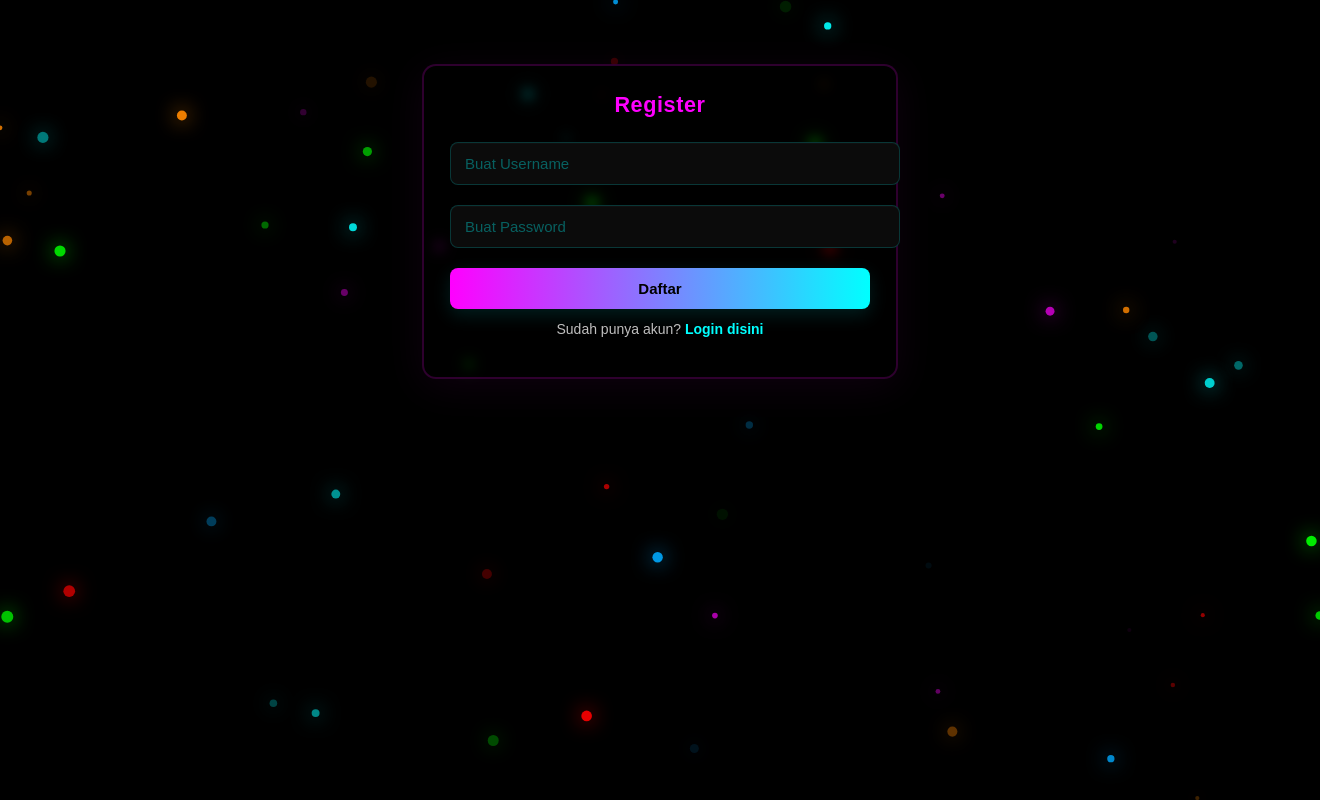
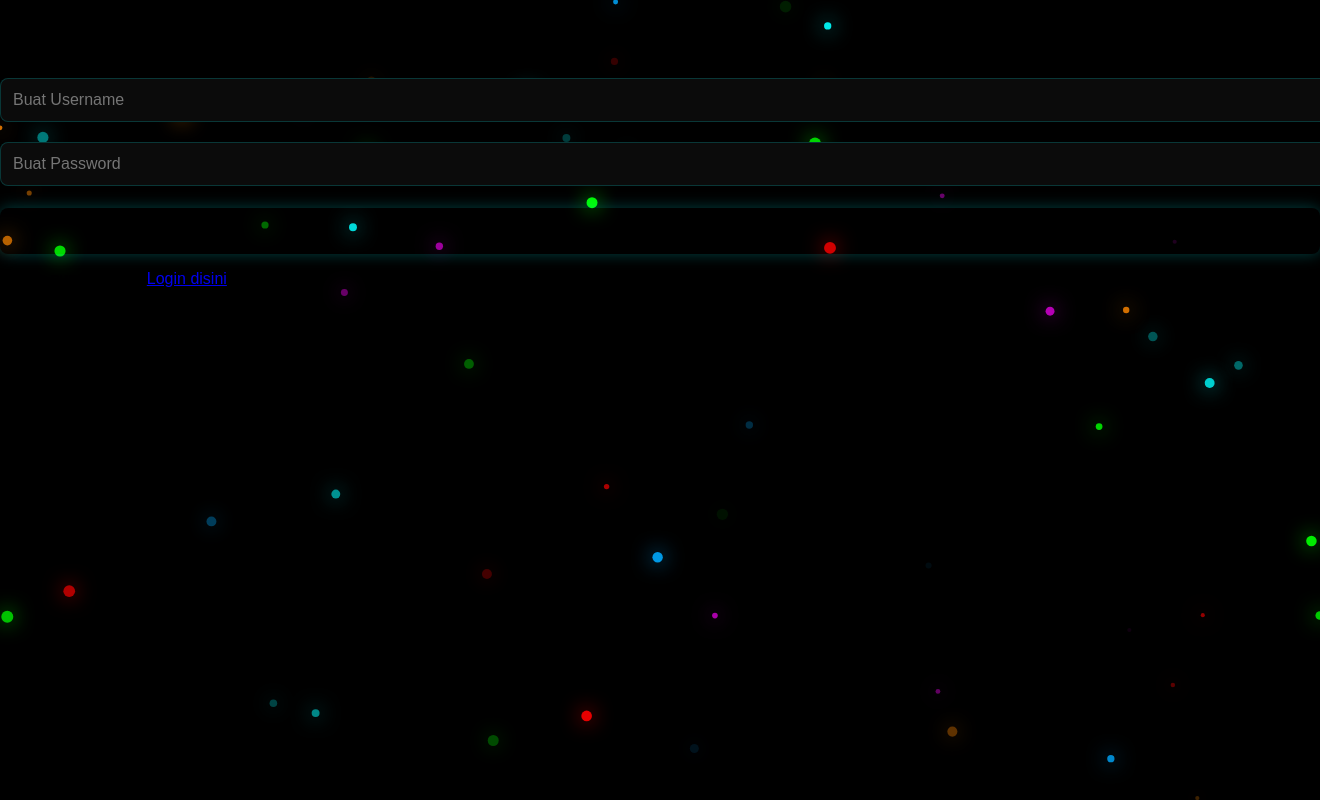
Before and after one commit to MiftahulKhoiri/BagusMedia_web_server, a Flask app: page /register in a window 1320 px wide; the page is wider, and only the part inside the window is pictured. Run offline with Flask 3, Linux system fonts and the light colour scheme.

Commit message:
Update form.css

```diff
--- a/app/static/css/form.css
+++ b/app/static/css/form.css
@@ -1,142 +1,30 @@
-/* =========================
-   form.css
-   Gaya responsif untuk kotak form (login / register)
-   Warna dan efek disesuaikan gaya neon proyek
-   ========================= */
-
-/* Variabel warna (mudah diubah satu tempat) */
-:root{
-    --neon-cyan: #00ffff;
-    --neon-pink: #ff00ff;
-    --bg-alpha: 0.65;
-    --form-max-width: 420px;
-}
-
-/* ===== Struktur dasar halaman ===== */
-/* Pastikan form terlihat rapi di semua layar */
-.form-box {
-    width: 92%;                     /* responsif di HP */
-    max-width: var(--form-max-width);/* batas maksimal di layar besar */
-    padding: 26px;
-    margin: 8vh auto;               /* menjaga jarak atas untuk tampilan mobile */
-    background: rgba(0,0,0,var(--bg-alpha)); /* latar semi-transparan */
-    border-radius: 14px;
-    color: #fff;
-    text-align: center;
-    box-shadow: 0 8px 40px rgba(0,255,255,0.06); /* sedikit glow halus */
-    border: 2px solid rgba(0,255,255,0.12);      /* garis tipis neon */
-    backdrop-filter: blur(6px);     /* blur latar belakang untuk efek modern */
-    -webkit-backdrop-filter: blur(6px);
-}
-
-/* ===== Judul ===== */
-.form-box h2 {
-    margin: 0 0 14px 0;
-    font-size: 1.35rem;
-    letter-spacing: 0.6px;
-    color: var(--neon-cyan);
-}
-
-/* ===== Input Field ===== */
-/* Desain input agar mudah disentuh di layar sentuh */
-.form-box input[type="text"],
-.form-box input[type="password"],
-.form-box input[type="email"],
-.form-box input[type="tel"] {
-    width: 100%;
-    padding: 12px 14px;
+/* Input field (Username & Password) */
+.form-box input {
+    width: 100%;                 /* sama dengan tombol */
+    padding: 12px;
     margin: 10px 0;
     background: #0b0b0b;
     color: var(--neon-cyan);
     border: 1px solid rgba(0,255,255,0.18);
     border-radius: 8px;
-    outline: none;
-    font-size: 15px;
-    transition: box-shadow 0.15s ease, transform 0.12s ease;
-    box-shadow: inset 0 1px 0 rgba(255,255,255,0.02);
+    font-size: 16px;
+
+    box-shadow: inset 0 0 0 rgba(0,0,0,0); /* hilangkan efek tidak rata */
 }
 
-/* Fokus input - beri efek neon halus */
-.form-box input:focus {
-    box-shadow: 0 0 12px rgba(0,255,255,0.14);
-    transform: translateY(-2px);
+/* Tombol utama */
+.form-box button {
+    width: 100%;                 /* sama dengan input */
+    padding: 14px;               /* disamakan supaya visualnya pas */
+    margin-top: 12px;
+    border-radius: 8px;
+    font-size: 16px;
+    font-weight: bold;
+
+    /* Gradasi neon */
+    background: linear-gradient(90deg, var(--neon-cyan), var(--neon-pink));
+    color: #000;
+    border: none;
+
+    box-shadow: 0 0 15px rgba(0,255,255,0.25); /* glow neon */
 }
-
-/* Placeholder lebih lembut supaya rapi */
-.form-box input::placeholder {
-    color: rgba(0,255,255,0.35);
-}
-
-/* ===== Tombol ===== */
-.form-box button {
-    width: 100%;
-    padding: 12px;
-    margin-top: 10px;
-    background: linear-gradient(90deg, var(--neon-cyan), var(--neon-pink));
-    border: none;
-    border-radius: 8px;
-    color: #000;
-    font-weight: 700;
-    font-size: 15px;
-    cursor: pointer;
-    box-shadow: 0 6px 18px rgba(0,255,255,0.12);
-    transition: transform 0.12s ease, box-shadow 0.12s ease;
-}
-
-/* Hover tombol */
-.form-box button:hover {
-    transform: translateY(-3px);
-    box-shadow: 0 10px 30px rgba(0,255,255,0.18);
-}
-
-/* Tombol sekunder (misal register di halaman login) */
-.form-box .btn-secondary {
-    background: transparent;
-    border: 1px solid rgba(255,255,255,0.08);
-    color: rgba(255,255,255,0.85);
-    box-shadow: none;
-}
-
-/* ===== Teks kecil & link ===== */
-.form-box p {
-    margin-top: 12px;
-    font-size: 14px;
-    color: rgba(255,255,255,0.75);
-}
-
-/* Link neon */
-.form-box a {
-    color: var(--neon-cyan);
-    text-decoration: none;
-    font-weight: 600;
-}
-
-/* ===== Responsif untuk layar sangat kecil ===== */
-@media (max-width: 360px) {
-    .form-box {
-        margin: 6vh 12px;
-        padding: 20px;
-        border-radius: 10px;
-    }
-    .form-box h2 { font-size: 1.15rem; }
-    .form-box input { font-size: 14px; padding: 10px; }
-    .form-box button { font-size: 14px; padding: 11px; }
-}
-
-/* ===== Opsi tema alternatif (misal register pink) ===== */
-/* Gunakan kelas .form-pink pada container untuk gaya pink */
-.form-pink {
-    border-color: rgba(255,0,255,0.18);
-    box-shadow: 0 8px 40px rgba(255,0,255,0.06);
-}
-.form-pink h2 { color: var(--neon-pink); }
-.form-pink button {
-    background: linear-gradient(90deg, var(--neon-pink), var(--neon-cyan));
-}
-
-/* ===== Utility kecil ===== */
-/* Membuat form selalu terlihat di atas canvas neon */
-.form-box { position: relative; z-index: 5; }
-
-/* Spasi bawah di mobile untuk mencegah tombol terpotong */
-body { padding-bottom: 40px; }
```
